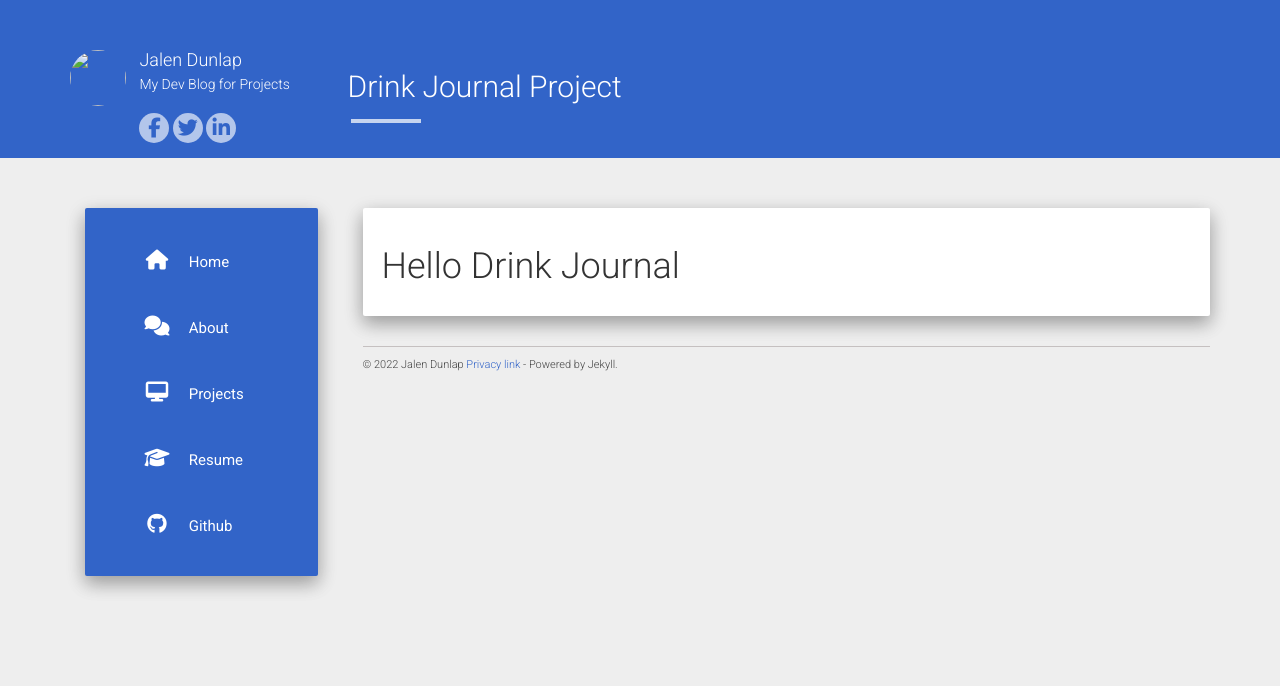
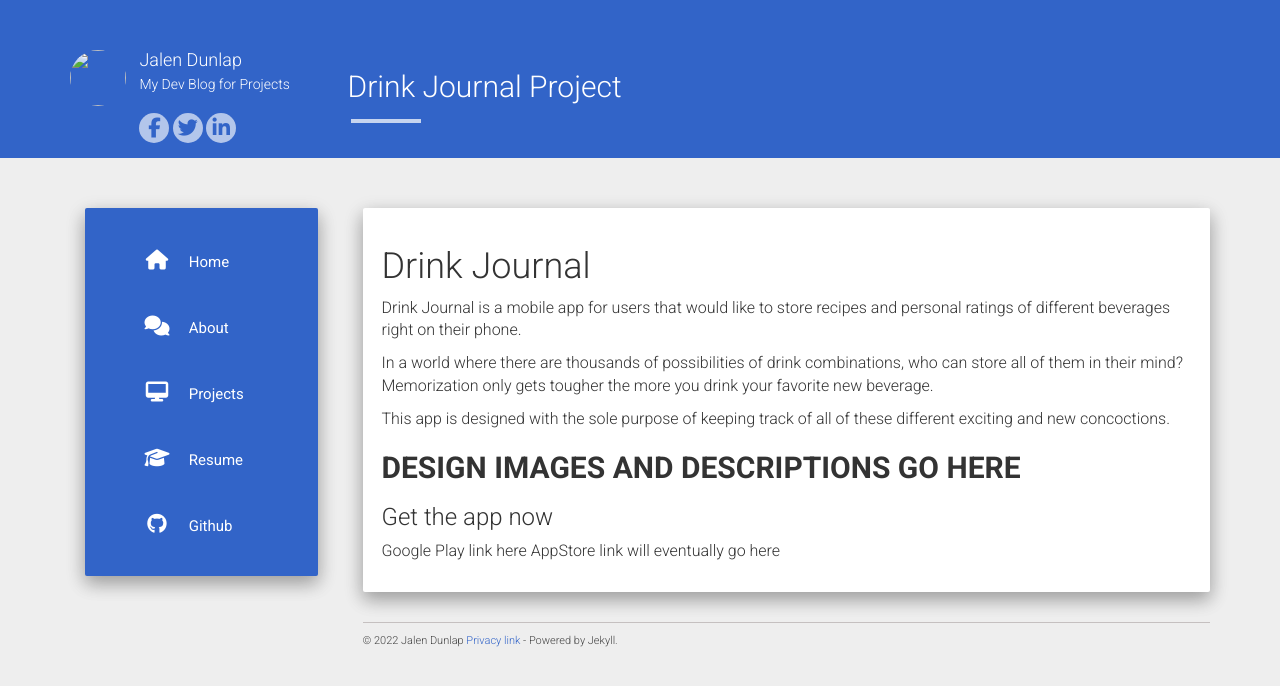
Before and after one commit to Jalen-Dunlap/jalen-dunlap.github.io, a Jekyll site: the page built from pages/drink-journal.md, in a window 1280 px wide. Shown: the top 686 px of the page. Built offline with Jekyll 4.4.1, drawn with Linux system fonts in a browser that asks for light colours; nearby versions of some CDN libraries.

Commit message:
Update drink-journal.md

```diff
--- a/pages/drink-journal.md
+++ b/pages/drink-journal.md
@@ -4,4 +4,19 @@ title: Drink Journal Project
 permalink: /projects/drink-journal
 ---
 
-# Hello Drink Journal
+# Drink Journal
+
+Drink Journal is a mobile app for users that would like to store recipes and personal ratings of different beverages right on their phone.
+
+In a world where there are thousands of possibilities of drink combinations, who can store all of them in their mind? Memorization only gets tougher the more you drink your favorite new beverage.
+
+This app is designed with the sole purpose of keeping track of all of these different exciting and new concoctions.
+
+## **DESIGN IMAGES AND DESCRIPTIONS GO HERE**
+
+
+
+### Get the app now
+
+Google Play link here
+AppStore link will eventually go here
```
